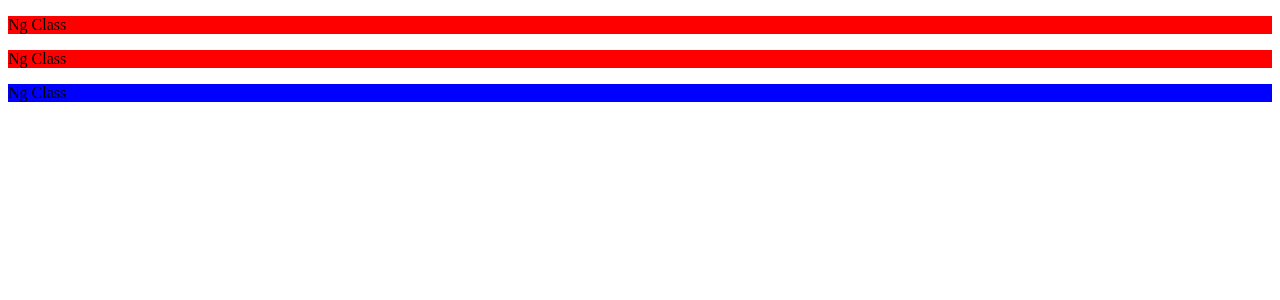
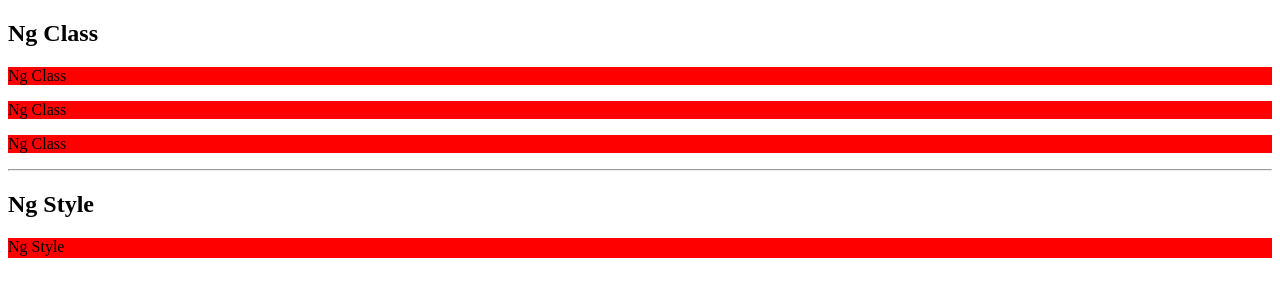
Before and after one commit to saranascimento/curso-angular-2-v15, an Angular app: page / in a window 1280 px wide. Shown: the top 300 px of the page. Built offline with nearby package versions, Linux system fonts and the light colour scheme.

Commit message:
section 5 [Angular]: Diretivas - ngStyle

```diff
--- a/src/app/diretivas-atributos/diretivas-atributos.component.html
+++ b/src/app/diretivas-atributos/diretivas-atributos.component.html
@@ -1,3 +1,9 @@
+<h2>Ng Class</h2>
 <p [ngClass]="'active'">Ng Class</p>
 <p [ngClass]="{'active': true, 'disabled': false}">Ng Class</p>
 <p [ngClass]="{'active': valor, 'disabled': !valor}">Ng Class</p>
+
+<hr>
+
+<h2>Ng Style</h2>
+<p [ngStyle]="{'height': heightPx, 'background-color': backgroundColor }">Ng Style</p>
--- a/src/app/diretivas-atributos/diretivas-atributos.component.ts
+++ b/src/app/diretivas-atributos/diretivas-atributos.component.ts
@@ -8,11 +8,21 @@ import { Component, OnInit } from '@angular/core';
 export class DiretivasAtributosComponent implements OnInit {
 
   public valor: boolean = true;
+  public heightPx: string = "20px";
+  public backgroundColor: string = "red";
 
   constructor() {}
   ngOnInit(): void {
     setInterval(() => {
       this.valor = !this.valor;
+
+      if (this.heightPx == "20px") {
+        this.heightPx = "50px";
+        this.backgroundColor = "blue";
+      } else {
+        this.heightPx = "20px";
+        this.backgroundColor = "red";
+      }
     }, 2000)
   }
 }
```
